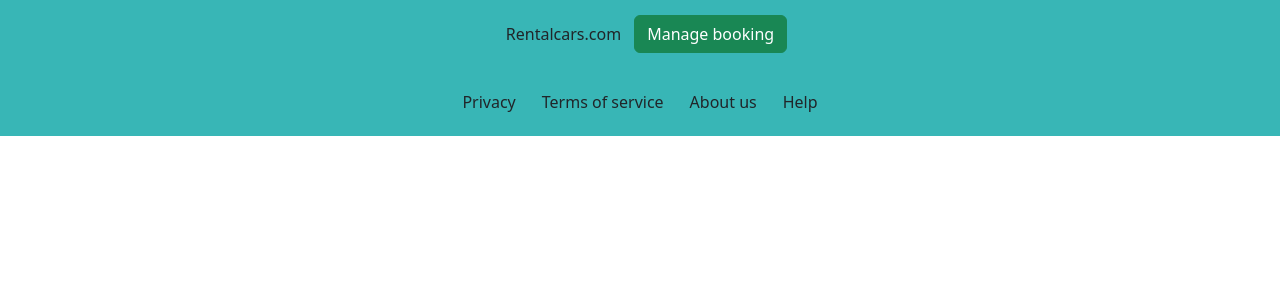
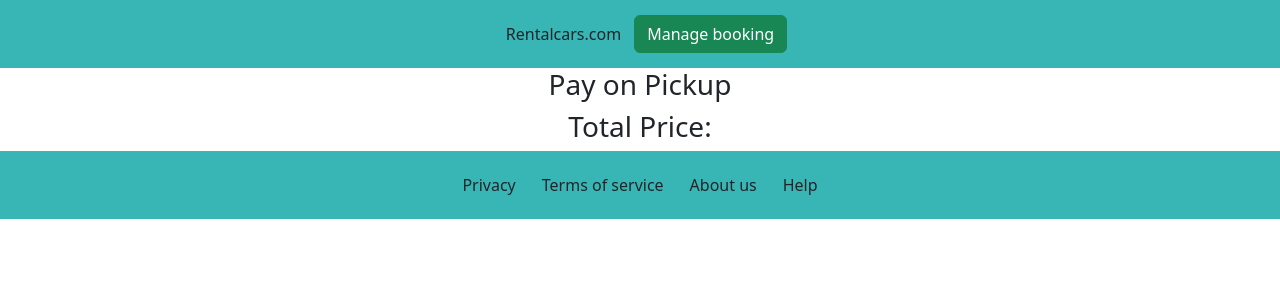
Before and after one commit to Will-Quinnan/Capstone, a React (Create React App) app: page /checkout in a window 1280 px wide. Shown: the top 300 px of the page. Built offline with nearby package versions, Linux system fonts and the light colour scheme.

Commit message:
checkout page

```diff
--- a/src/App.js
+++ b/src/App.js
@@ -9,6 +9,7 @@
 import Help from './pages/help';
 import Catalog from './pages/catalog';
 import YourOrder from './pages/yourOrders';
+import Checkout from './pages/checkout';
 
 import { BrowserRouter as Router, Routes, Route } from "react-router-dom"
 
@@ -28,6 +29,7 @@
             <Route path="/about" element={<About />} />
             <Route path="/help" element={<Help />} />
             <Route path="/yourOrders" element={<YourOrder />} />
+            <Route path="/checkout" element={<Checkout />} />
 
           </Routes>
 
```
Also changed, not shown: src/pages/checkout.jsx (+7 -0 lines).
